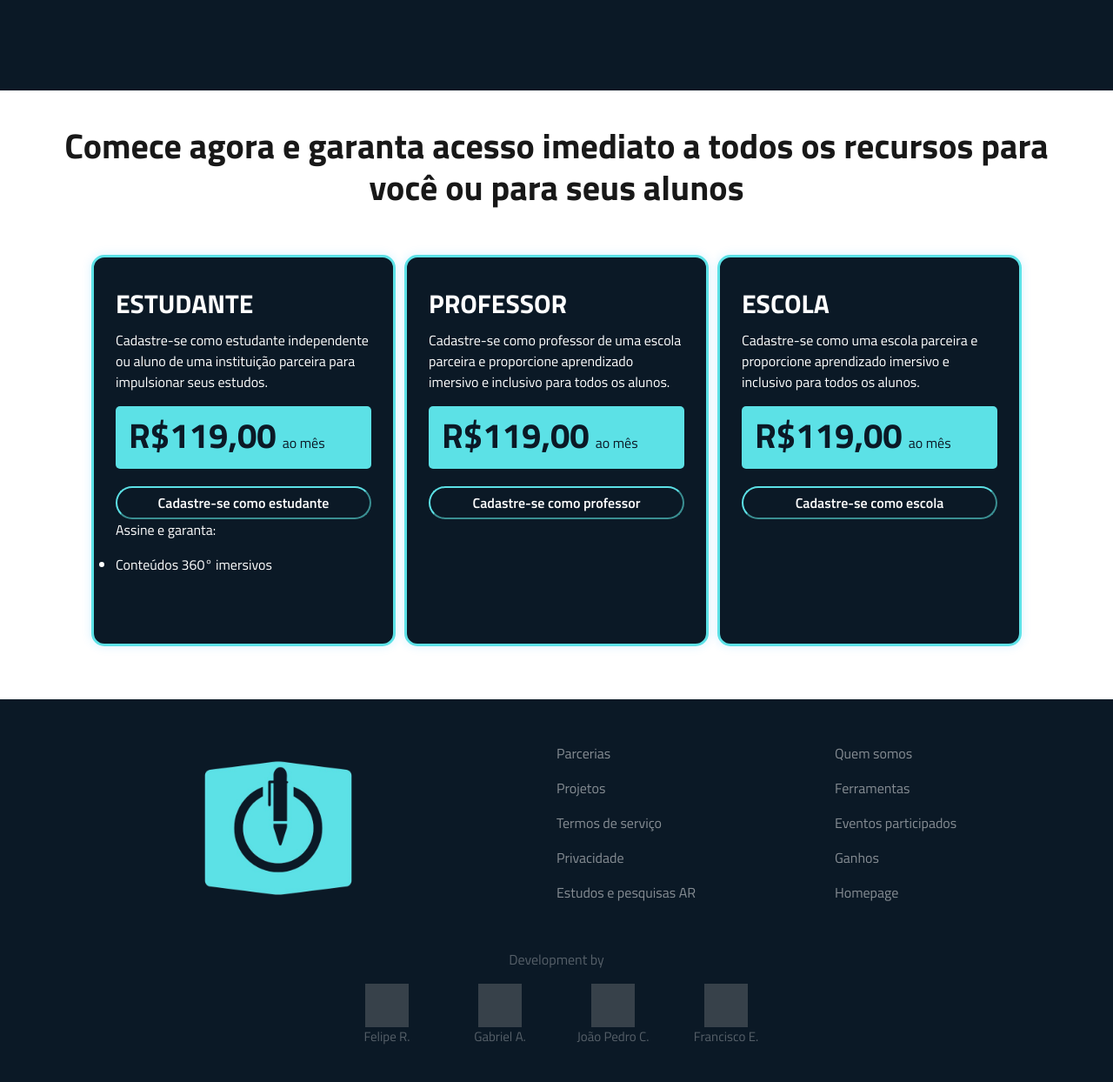
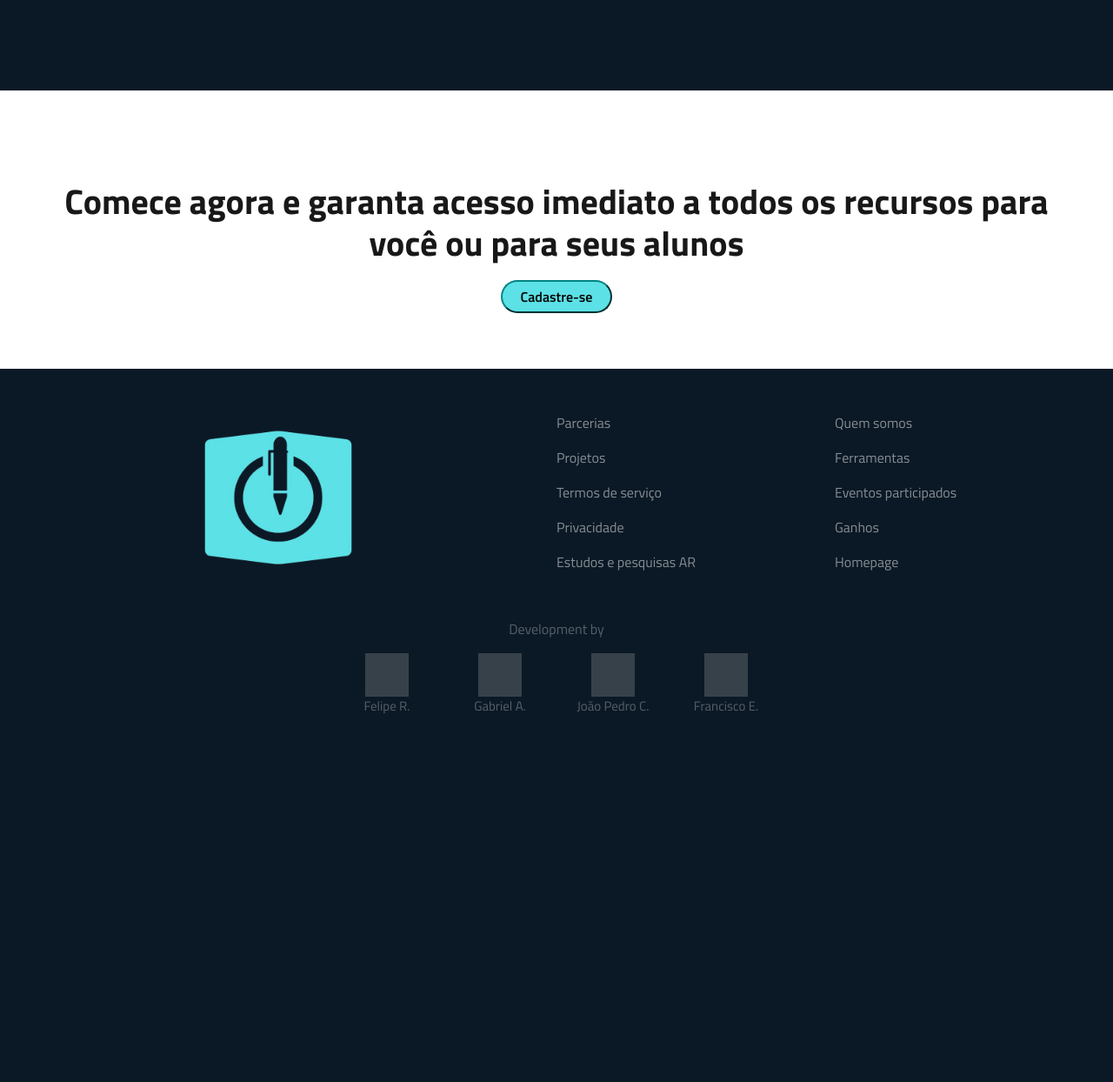
Before and after one commit to joaocidade/Projeto-PP, a PHP site: page /Projeto-PP/ in a window 1280 px wide. Shown: the part 1011-2255 px from the top of the page at 87% size. After the commit the page ends 1832 px from the top, so only its background shows below. Run offline with PHP 8.4, Linux system fonts and the light colour scheme; grey boxes are pictures that could not be loaded.

Commit message:
Botao de cadastro e remoção dos cards de planos

```diff
--- a/index.php
+++ b/index.php
@@ -27,7 +27,7 @@ if(isset($_POST['submit'])){
 
     <!-- Bootstrap CSS -->
     <link rel="stylesheet" href="https://cdn.jsdelivr.net/npm/bootstrap@4.3.1/dist/css/bootstrap.min.css" integrity="sha384-ggOyR0iXCbMQv3Xipma34MD+dH/1fQ784/j6cY/iJTQUOhcWr7x9JvoRxT2MZw1T" crossorigin="anonymous">
-    <link rel="stylesheet" href="styleInicio1.css">
+    <link rel="stylesheet" href="styleInicio.css">
     <title>Aprendizado impersivo e inclusivo online</title>
 
     <link rel="icon" href="Imagens/Logo.png" type="image/x-icon">
@@ -39,7 +39,7 @@ if(isset($_POST['submit'])){
   <body>
     <header id="header">
       <img src="./Imagens/Logo.png" alt="" id="logo">
-      <button type="button" data-toggle="modal" data-target="#exampleModal" class="cadastre-se" id="cadastro_header">Cadastre-se</button>
+      <button type="button" data-toggle="modal" data-target="#exampleModal" class="cadastre-se">Cadastre-se</button>
       <a href="" id="entre">Entre</a>
     </header>
 
@@ -121,30 +121,7 @@ if(isset($_POST['submit'])){
 
       <div id="div_cadastro">
         <H1>Comece agora e garanta acesso imediato a todos os recursos para você ou para seus alunos</H1>
-        <div id="cards">
-          <div class="card">
-            <h5 class="card-title">ESTUDANTE</h5>
-            <p class="card-text">Cadastre-se como estudante independente ou aluno de uma instituição parceira para impulsionar seus estudos.</p>
-            <div class="valor"><h6>R$119,00</h6><p>ao mês</p></div>
-            <a href="./Hub/controller.php"><button href="" class="cadastre-se" style="width: 100%;">Cadastre-se como estudante</button></a>
-            <p class="card-text">Assine e garanta:</p>
-            <ul>
-              <li>Conteúdos 360° imersivos</li>
-            </ul>
-          </div>
-          <div class="card">
-            <h5 class="card-title">PROFESSOR</h5>
-            <p class="card-text">Cadastre-se como professor de uma escola parceira e proporcione aprendizado imersivo e inclusivo para todos os alunos.</p>
-            <div class="valor"><h6>R$119,00</h6><p>ao mês</p></div>
-            <a href="./Hub/controller.php"><button href="" class="cadastre-se" style="width: 100%;">Cadastre-se como professor</button></a>
-          </div>
-          <div class="card">
-            <h5 class="card-title">ESCOLA</h5>
-            <p class="card-text">Cadastre-se como uma escola parceira e proporcione aprendizado imersivo e inclusivo para todos os alunos.</p>
-            <div class="valor"><h6>R$119,00</h6><p>ao mês</p></div>
-            <a href="./Hub/controller.php"><button href="" class="cadastre-se" style="width: 100%;">Cadastre-se como escola</button></a>
-          </div>
-        </div>
+        <button type="button" data-toggle="modal" data-target="#exampleModal" class="cadastre-se_cadastro">Cadastre-se</button>
       </div>
     </main>
 
--- a/styleInicio1.css
+++ b/styleInicio.css
@@ -24,6 +24,7 @@
 }
 
 .cadastre-se{
+    float: right;
     margin-right: 30px;
     color: white;
     background-color: rgba(0, 0, 0, 0);
@@ -35,10 +36,6 @@
     transition: all 0.3s ease;
     font-weight: 600;
     margin-top: 10px;
-}
-
-#cadastro_header{
-    float: right;
 }
 
 #header #entre{
@@ -153,7 +150,7 @@ main #funcionalidades h5 {
 }
 
 #video h2{
-    margin-top: 135px;
+    margin-top: 100px;
     margin-right: 70px;
     color: white;
     font-size: 45px;
@@ -176,8 +173,12 @@ main #funcionalidades h5 {
     display: block;
     float: left;
     width: 100%;
-    height: 700px;
+    height: 320px;
     padding-top: 40px;
+    justify-content: center;
+    align-items: center;
+    align-content: center;
+    place-items: center;
 }
 
 #div_cadastro h1{
@@ -191,60 +192,17 @@ main #funcionalidades h5 {
     padding-right: 50px;
 }
 
-#div_cadastro #cards{
-    display: flex;
-    float: left;
-    justify-content: center;
-    width: 100%;
-    margin-top: 40px;
-}
-
-#cards .card{
-    width: 350px;
-    height: 450px;
-    align-content: center;
-    margin: 5px;
-    padding: 25px;
-    padding-top: 35px;
-    background-color: #0b1926;
-    color: white;
-    border-radius: 15px;
-    box-shadow: 0px 0px 12px rgba(0, 170, 255, 0.155);
-    border: 3px solid #5ce1e6;
-}
-
-#cards .card h5{
-    font-size: 30px;
-    font-family: "Titillium Web", sans-serif;
-    font-weight: 700;
-    font-style: normal;
-}
-
-.card .valor{
-    display: block;
-    float: left;
+.cadastre-se_cadastro{
+    color: black;
     background-color: #5ce1e6;
-    border-radius: 5px;
-    padding: 10px;
-    padding-left: 15px;
-    padding-bottom: 2px;
-    margin-bottom: 10px;
-}
-
-.card .valor h6{
-    float: left;
-    font-size: 40px;
-    color: #0b1926;
-    font-family: "Titillium Web", sans-serif;
-    font-weight: 700;
-    font-style: normal;
-}
-
-.card .valor p{
-    float: left;
-    margin-top: 20px;
-    margin-left: 7px;
-    color: #0b1926;
+    padding: 5px;
+    padding-left: 20px;
+    padding-right: 20px;
+    border-color: rgb(2, 132, 132);
+    border-radius: 400px;
+    transition: all 0.3s ease;
+    font-weight: 600;
+    margin-top: 10px;
 }
 
 /*FOOTER*/
```
